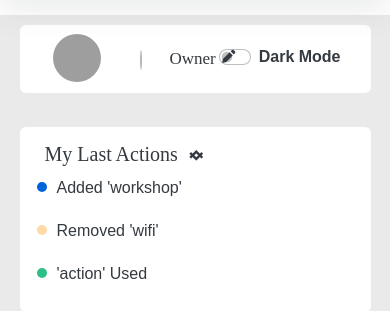
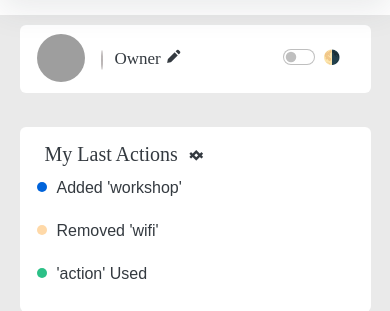
Before and after one commit to enesmaster/ardilo, a Django app: page /profile/ in a window 390 px wide. Shown: the part 55-366 px from the top of the page. Run offline with Django 4.2, Linux system fonts and the light colour scheme; some libraries are stand-ins or nearby versions; some web fonts are replaced; grey boxes are pictures that could not be loaded.

Commit message:
profile page added

```diff
--- a/templates/user/profile.html
+++ b/templates/user/profile.html
@@ -151,6 +151,30 @@
         background: #fff;
         margin-top: 10px;
     }
+
+    @media screen and (max-width: 501px) {
+        .dark-mode-label {
+            font-size: 14px
+        }
+        .profile_sec1 h4 {
+            margin-left: 60px;
+        }
+        .profile_sec1 .h42 {
+            margin-left: 20px;
+        }
+        .dark-mode-text b {
+            display: none;
+        }
+        .dark-mode-text:after {
+            content: "🌗";
+        }
+        .hor-line {
+            margin-left: 6px;
+        }
+        .pp {
+            margin-left: 2px;
+        }
+    }
 </style>
 {% endblock css %} {% block content %}
 <!-- home-agency start -->
@@ -162,7 +186,7 @@
             </h4>
             <div class="form-check form-switch justify-content-end dark-mode-switch">
                 <input class="form-check-input" type="checkbox" role="switch" id="flexSwitchCheckDefault">
-                <label class="form-check-label" for="flexSwitchCheckDefault"><b>Dark Mode</b></label>
+                <label class="form-check-label dark-mode-label dark-mode-text" for="flexSwitchCheckDefault"><b>Dark Mode</b></label>
             </div>
         </div>
         <br>
```
